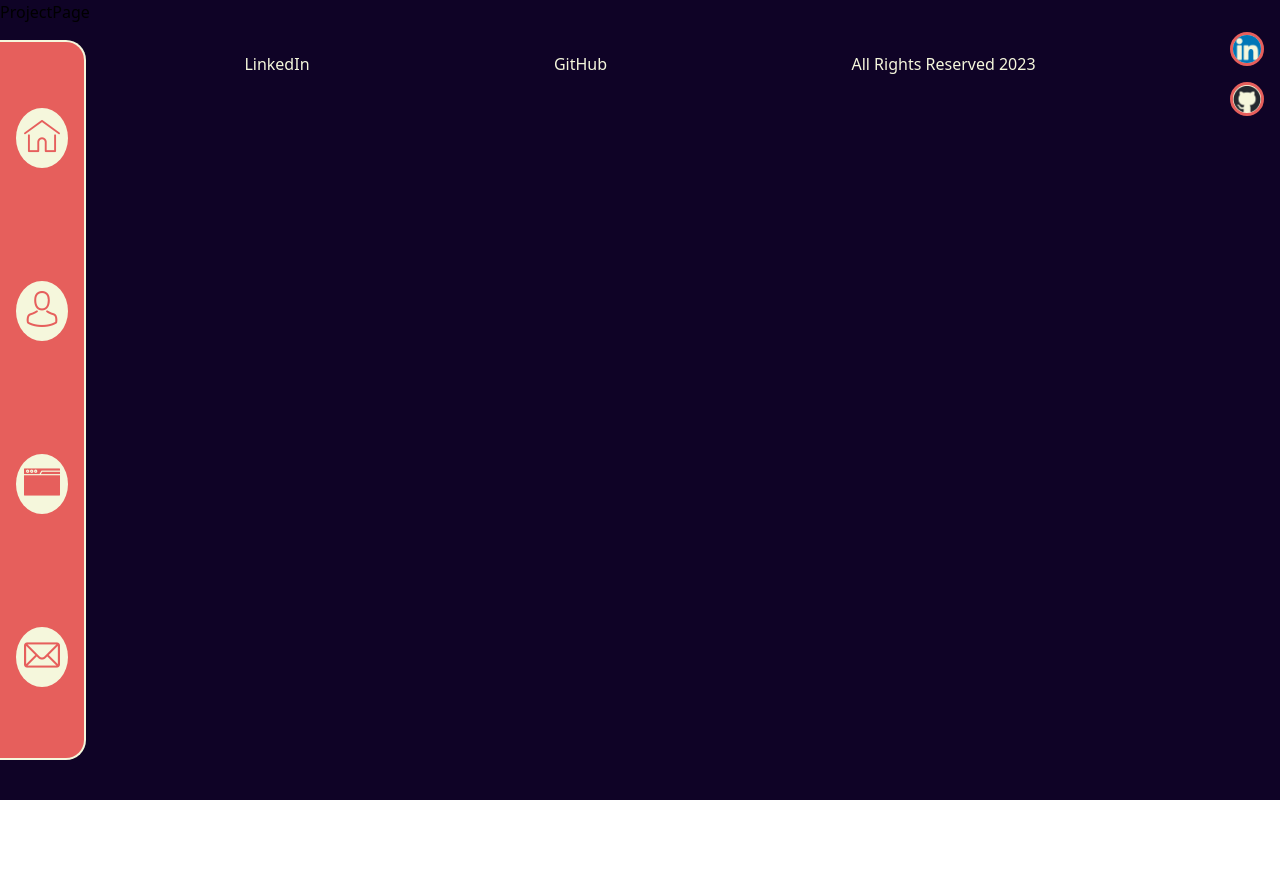
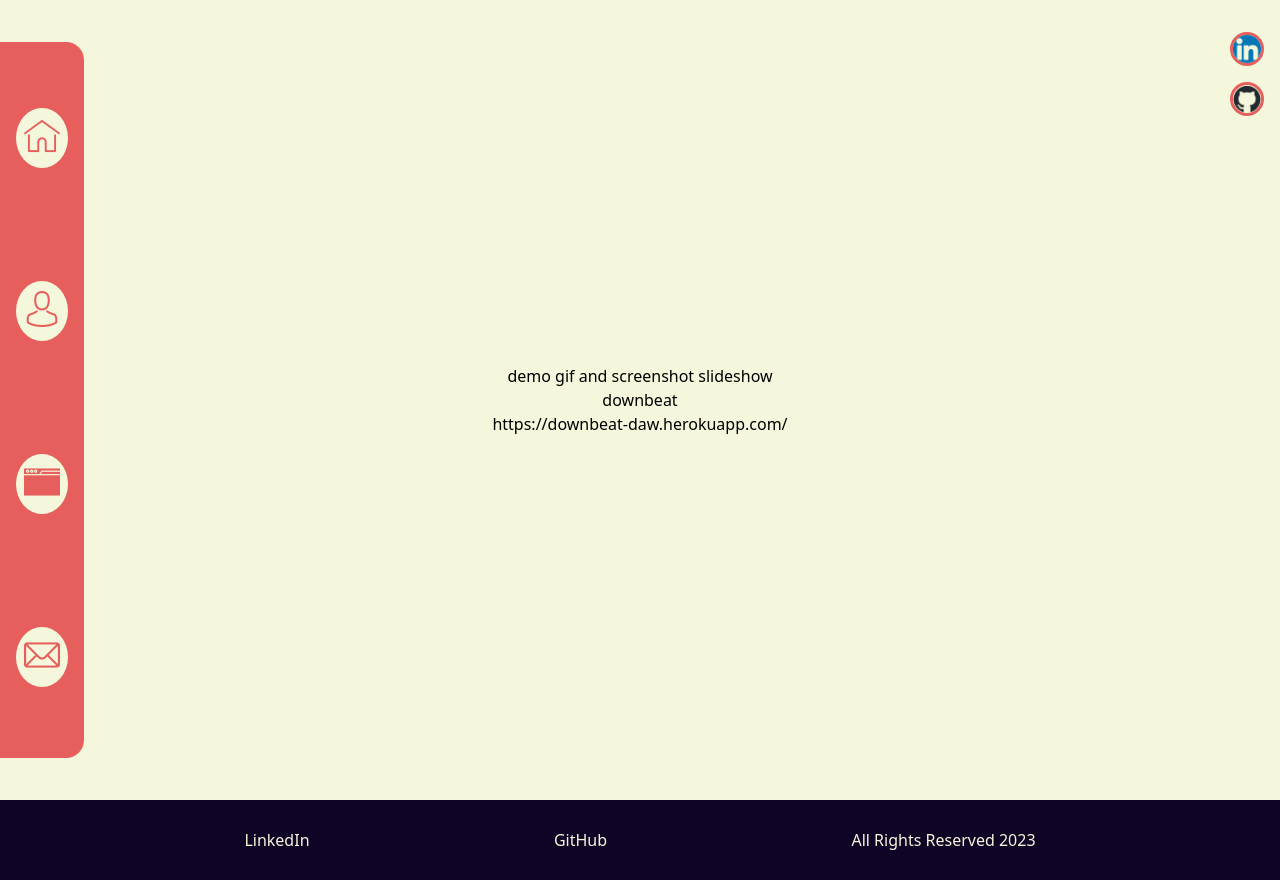
Before and after one commit to Vilem-McKael/Portfolio, a React (Vite) app: page /projects in a window 1280 px wide. Before the commit the page ends 800 px from the top, so only its background shows below. Built offline with nearby package versions, Linux system fonts and the light colour scheme.

Commit message:
begins formatting of project and contact me pages, adds auto-scroll-stop to project page

```diff
--- /dev/null
+++ b/src/components/ProjectSlide/ProjectSlide.jsx
@@ -0,0 +1,28 @@
+import React from 'react'
+
+import Colors from '../../constants/colors.js'
+
+const ColorDict = {
+    1: 'accent2',
+    2: 'accent1',
+    3: 'light1',
+    4: 'light2',
+    5: 'dark',
+    6: 'accent1',
+}
+
+export default function ProjectSlide({title, description, technologies, liveLink, githubLink, demoGIF, images, index}) {
+
+
+
+  return (
+    <div style={{backgroundColor: Colors[ColorDict[index]]}} className='snap-start flex flex-col justify-center items-center h-[100vh] w-[100vw]'>
+        <div>demo gif and screenshot slideshow</div>
+        <div>{title}</div>
+        <div>{description}</div>
+        <div>{liveLink}</div>
+        <div>{githubLink}</div>
+        <div>{technologies}</div>
+      </div>
+  )
+}
--- a/src/components/SideBar/SideBar.jsx
+++ b/src/components/SideBar/SideBar.jsx
@@ -74,7 +74,7 @@ export default function SideBar({currentPageName}) {
                 <div className='sub-menu-parent flex flex-col'>
                 {hoverAbout && sideBarInfo['about'].map((link, idx) => {
                     return (
-                        <div key={idx} className='sub-menu bg-accent2_dark ml-[2vw] w-[100%] flex justify-start items-start'>
+                        <div key={idx} className='sub-menu ml-[2vw] w-[100%] flex justify-start items-start'>
                             <HashLink to={link.to} smooth={true} className='text-[calc(8px+.5vh)] w-[10vw] my-[.1vh] text-light2 transition-transform delay-50 hover:scale-105 hover:text-light1'>{link.text}</HashLink>
                         </div>
                     )
--- a/src/components/SocialButtons/SocialButtons.jsx
+++ b/src/components/SocialButtons/SocialButtons.jsx
@@ -11,7 +11,7 @@ export default function SocialButtons() {
             <Link onClick={() => window.open('https://www.linkedin.com/in/vilem-mckael')}><img src={linkedInLogo} className='h-[3.5vh] rounded-[50%]'/></Link>
         </div>
         <div className='flex items-center justify-center bg-light2 border-[3px] border-accent2 rounded-[50%]'>
-            <Link to='https://www.github.com/vilem-mckael' className='flex items-center justify-center'><img src={githubLogo}className='h-[3.5vh] rounded-[50%]'/></Link>
+            <Link onClick={() => window.open('https://www.github.com/vilem-mckael')} className='flex items-center justify-center'><img src={githubLogo}className='h-[3.5vh] rounded-[50%]'/></Link>
         </div>
     </div>
   )
--- a/src/constants/projectCardInfo.js
+++ /dev/null
@@ -1,36 +0,0 @@
-import downbeatGIF from '../assets/gifs/downbeatGIF.gif'
-
-const projectCards = [
-    {
-      link: 'https://downbeat-daw.herokuapp.com/',
-      title: 'downbeat',
-      demoGIF: downbeatGIF,
-      description: ''
-    },
-    {
-      link: 'https://zippy-cranachan-baf821.netlify.app/',
-      title: 'Catalyst',
-      demoGIF: '',
-      description: ''
-    },
-    {
-      link: 'https://can-i-share-my-screen.herokuapp.com/',
-      title: 'Can I Share My Screen?',
-      demoGIF: '',
-      description: ''
-    },
-    {
-      link: 'https://vilem-mckael.github.io/Ultimate-Leapfrog-Checkers-Game/',
-      title: 'Ultimate Checkers',
-      demoGIF: '',
-      description: ''
-    },
-    {
-      link: '#',
-      title: 'Vouch',
-      demoGIF: '',
-      description: 'Coming Soon!'
-    },
-  ]
-
-  export default projectCards;
--- /dev/null
+++ b/src/constants/projects.js
@@ -0,0 +1,71 @@
+import downbeatGIF from '../assets/gifs/downbeatGIF.gif'
+
+const Projects = [
+  {
+    title: 'downbeat',
+    description: '',
+    technologies: [],
+    liveLink: 'https://downbeat-daw.herokuapp.com/',
+    githubLink: '',
+    demoGIF: downbeatGIF,
+    images: []
+  },
+  {
+
+    title: 'Catalyst',
+    description: '',
+    technologies: [],
+    liveLink: 'https://zippy-cranachan-baf821.netlify.app/',
+    githubLink: [],
+    demoGIF: '',
+    images: []
+  },
+  {
+    title: 'Can I Share My Screen?',
+    description: '',
+    technologies: [],
+    liveLink: 'https://can-i-share-my-screen.herokuapp.com/',
+    githubLink: '',
+    demoGIF: '',
+    images: []
+  },
+  {
+    title: 'Ultimate Checkers',
+    description: '',
+    technologies: [],
+    liveLink: 'https://vilem-mckael.github.io/Ultimate-Leapfrog-Checkers-Game/',
+    githubLink: '',
+    demoGIF: '',
+    images: []
+  },
+  {
+    title: 'This Portfolio',
+    description: '',
+    technologies: [],
+    liveLink: '#',
+    githubLink: '#',
+    demoGIF: '',
+    images: []
+  },
+  {
+
+    title: 'Vouch',
+    description: 'Coming Soon!',
+    technologies: [],
+    liveLink: '#',
+    githubLink: '#',
+    demoGIF: '',
+    images: []
+  },
+  {
+    title: 'downbeat iOS',
+    description: 'Coming Soon!',
+    technologies: [],
+    demoGIF: '',
+    liveLink: '#',
+    githubLink: '#',
+    images: []
+  },
+]
+
+  export default Projects;
--- a/src/pages/AboutPage/AboutPage.css
+++ b/src/pages/AboutPage/AboutPage.css
@@ -1,5 +1,5 @@
 .aboutPage {
-    background-image: url('../../assets/images/losangeles.jpeg');
+    background-image: url('../../assets/images/losangeles2.jpeg');
     background-position: center;
     background-size: cover;
     z-index: 10;
--- a/src/pages/AboutPage/AboutPage.jsx
+++ b/src/pages/AboutPage/AboutPage.jsx
@@ -1,6 +1,8 @@
 import React, { useEffect } from 'react'
 
 import losangeles from '../../assets/images/losangeles.jpeg'
+
+import './AboutPage.css'
 
 export default function AboutPage({updatePageName}) {
 
@@ -9,7 +11,7 @@ export default function AboutPage({updatePageName}) {
   }, [])
 
   return (
-    <div className='aboutPage h-[100vh] w-[100vw] bg-cover bg-center mx-[10vw]'>
+    <div className='aboutPage h-[100vh] w-[100vw] bg-cover bg-center px-[10vw]'>
       AboutPage
     </div>
   )
--- a/src/pages/App/App.jsx
+++ b/src/pages/App/App.jsx
@@ -29,7 +29,7 @@ function App() {
       <div id='sidebar' className='fixed z-10 left-0 h-[100vh] flex flex-col justify-center'>
         <SideBar currentPageName={currentPageName}/>
       </div>
-      <div id="main" style={{backgroundColor: Colors.dark}}>
+      <div id="main" className='bg-gradient-to-br from-dark to-med_dark'>
         <Routes>
           <Route path='/' element={<WelcomePage updatePageName={updatePageName}/>}/>
           <Route path='/about' element={<AboutPage updatePageName={updatePageName}/>}/>
--- a/src/pages/ProjectPage/ProjectPage.jsx
+++ b/src/pages/ProjectPage/ProjectPage.jsx
@@ -1,4 +1,7 @@
 import React, { useEffect } from 'react'
+import ProjectSlide from '../../components/ProjectSlide/ProjectSlide'
+
+import Projects from '../../constants/projects'
 
 export default function ProjectPage({updatePageName}) {
 
@@ -9,6 +12,8 @@ export default function ProjectPage({updatePageName}) {
   }, [])
 
   return (
-    <div>ProjectPage</div>
+    <div className='snap-y snap-mandatory bg-light2 w-[100vw]] h-[100vh] overflow-scroll'>
+      {Projects.map((project, idx) => <ProjectSlide key={idx} title={project.title} description={project.description} technologies={project.technologies} liveLink={project.liveLink} githubLink={project.githubLink} images={project.images} demoGIF={project.demoGIF} index={idx}/>)}
+    </div>
   )
 }
--- a/src/pages/WelcomePage/WelcomePage.jsx
+++ b/src/pages/WelcomePage/WelcomePage.jsx
@@ -4,7 +4,7 @@ import './WelcomePage.css'
 import ProjectCard from '../../components/ProjectCard/ProjectCard'
 import SkillCard from '../../components/SkillCard/SkillCard'
 
-import projectCards from '../../constants/projectCardInfo'
+import Projects from '../../constants/projects'
 import skills from '../../constants/skillsList'
 import Colors from '../../constants/colors'
 
@@ -23,7 +23,7 @@ export default function WelcomePage({updatePageName}) {
   }, [])
 
   return (
-    <div className='flex flex-col'>
+    <div className='flex flex-col w-[100vw]'>
       <div className='flex flex-col relative h-[75vh] w-[100%] px-[10vw] justify-center items-end bg-light2'>
         <div className='w-[40%]'>
           <div className='text-[4vmin] text-light1 drop-shadow-[0_1.2px_1.2px_rgba(0,0,0,0.8)]'>Front End</div>
@@ -40,7 +40,7 @@ export default function WelcomePage({updatePageName}) {
             <h1 style={{backgroundColor: Colors.light2}} className=' text-[48px] py-[1vh] px-[2vh] border-black border-[.1vmin] border-t-light2 font-bold rounded-b-[6px]'>Projects</h1>
           </div>
         </div>
-        <Slider slides={projectCards}/>
+        <Slider slides={Projects}/>
 
       </div>
 
```
Also changed, not shown: src/components/Slider/Slider.jsx (+2 -17 lines), src/pages/ContactPage/ContactPage.jsx (+61 -1 lines), src/assets/images/losangeles2.jpeg (added).
